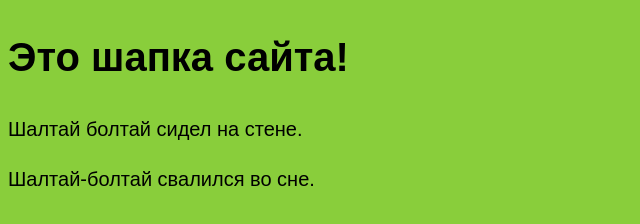
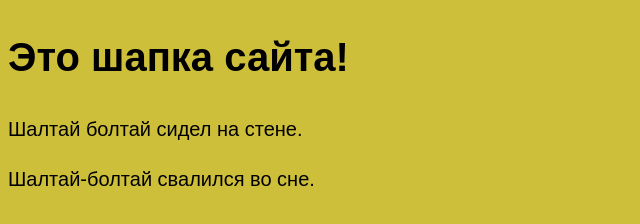
Before and after one commit to YuriyZubtsov/github-work, a plain HTML site: page index.html in a window 1280 px wide. Shown: the whole page, without its empty margins (0-640 px from the left). Drawn offline with Linux system fonts and the light colour scheme.

Commit message:
changed a color

```diff
--- a/CSS/style.css
+++ b/CSS/style.css
@@ -1,5 +1,5 @@
 body {
-    background-color:hsl(88, 60%, 52%);
+    background-color:hsl(54, 60%, 52%);
     font-family: Arial;
     line-height: 1.5;
     font-size: 20px;
```
